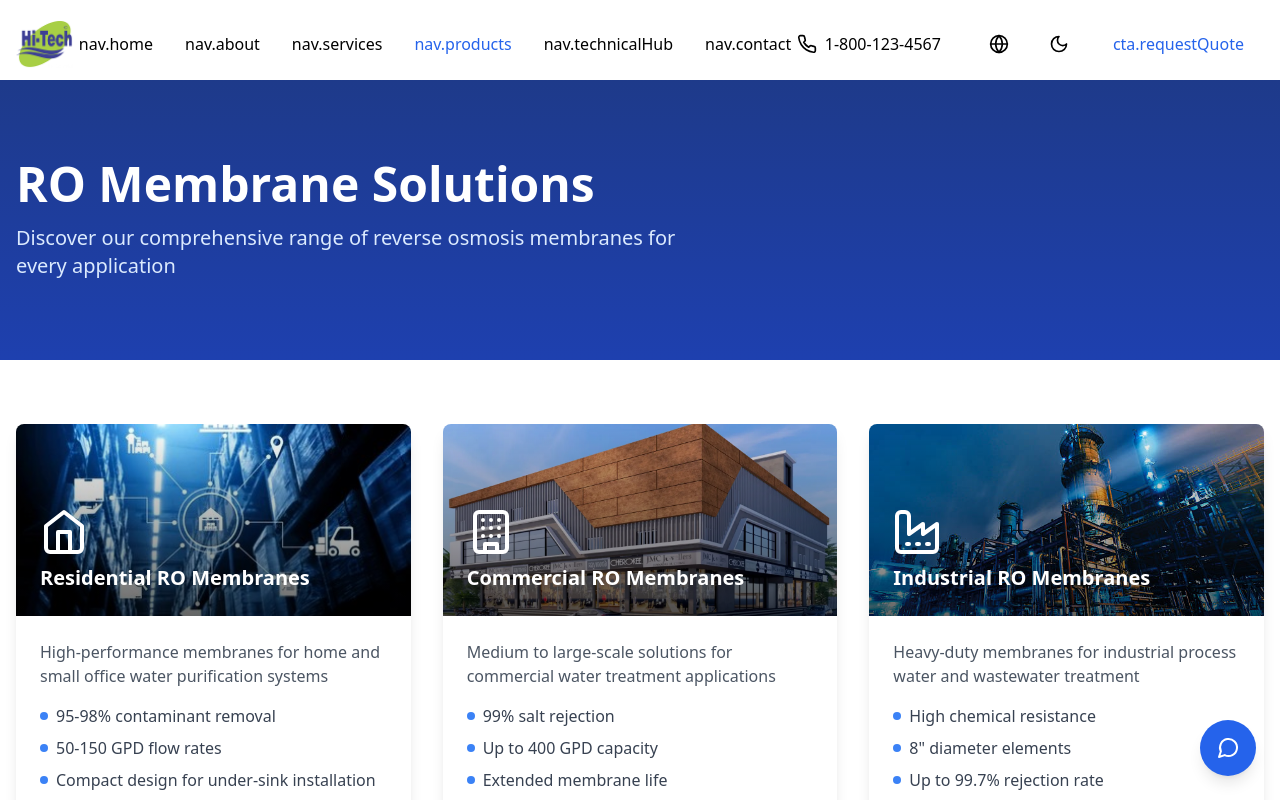
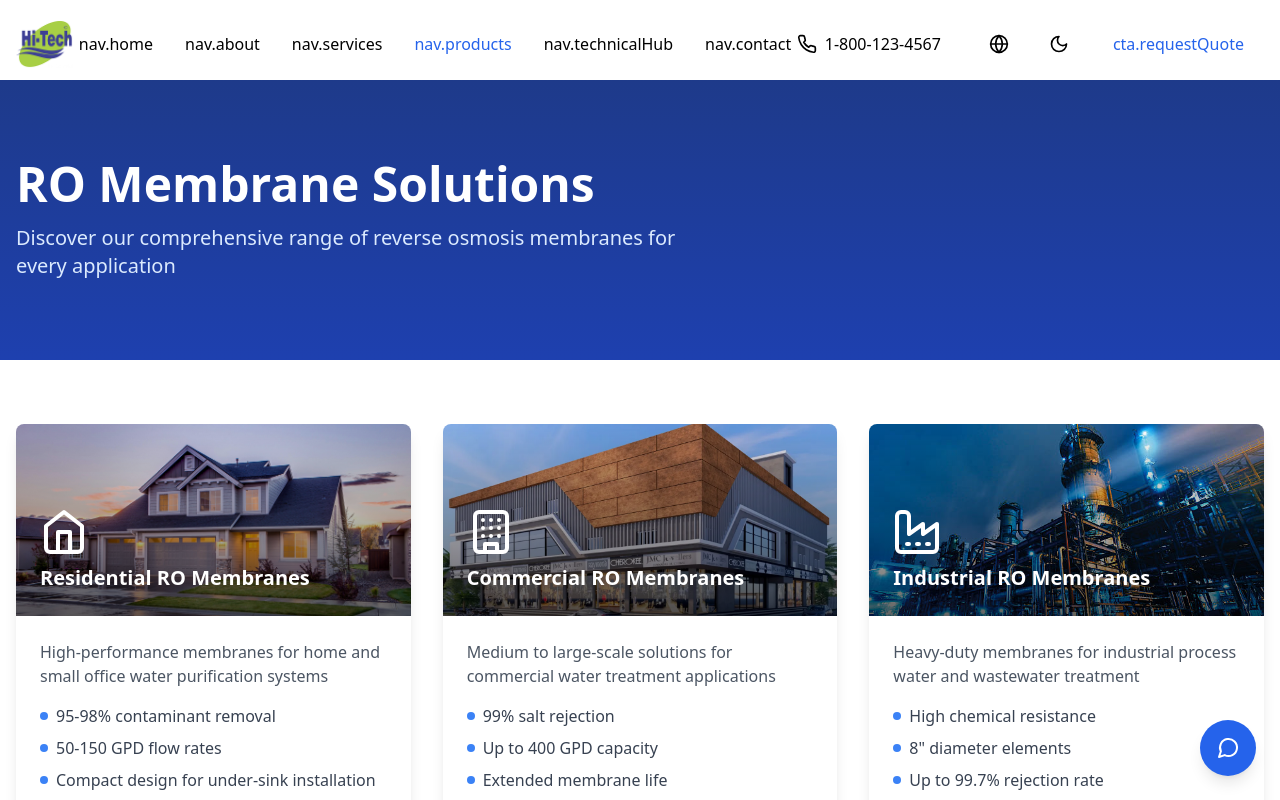
Before and after one commit to mujammilVs/hightechpro, a React (Vite) app: page /products in a window 1280 px wide. Shown: the top 800 px of the page. Built offline with nearby package versions, Linux system fonts and the light colour scheme; the HTML template or start-up script is replaced by a standard one.

Commit message:
2nd commit

```diff
--- a/src/pages/ProductsPage.tsx
+++ b/src/pages/ProductsPage.tsx
@@ -1,8 +1,7 @@
-import React from "react";
-import { motion } from "framer-motion";
-import { Link } from "react-router-dom";
-import { Home, Building, Factory, ArrowRight } from "lucide-react";
-import image1 from "../../src/assets/images/wetransfer_hitech/Replacement1.jpg";
+import React from 'react';
+import { motion } from 'framer-motion';
+import { Link } from 'react-router-dom';
+import { Home, Building, Factory, ArrowRight } from 'lucide-react';
 
 const ProductsPage: React.FC = () => {
   const categories = [
@@ -16,7 +15,7 @@ const ProductsPage: React.FC = () => {
         "50-150 GPD flow rates",
         "Compact design for under-sink installation",
       ],
-      image: image1,
+      image: "../../src/assets/images/wetransfer_hitech/Residential.jpg",
     },
     {
       title: "Commercial RO Membranes",
@@ -67,8 +66,7 @@ const ProductsPage: React.FC = () => {
             transition={{ delay: 0.3 }}
             className="text-xl text-blue-100 max-w-2xl"
           >
-            Discover our comprehensive range of reverse osmosis membranes for
-            every application
+            Discover our comprehensive range of reverse osmosis membranes for every application
           </motion.p>
         </div>
       </motion.div>
@@ -109,9 +107,7 @@ const ProductsPage: React.FC = () => {
                     ))}
                   </ul>
                   <Link
-                    to={`/products/${category.title
-                      .toLowerCase()
-                      .replace(/\s+/g, "-")}`}
+                    to={`/products/${category.title.toLowerCase().replace(/\s+/g, '-')}`}
                     className="inline-flex items-center justify-center w-full px-6 py-3 bg-blue-600 text-white rounded-md hover:bg-blue-700 transition-colors group"
                   >
                     View Products
```
